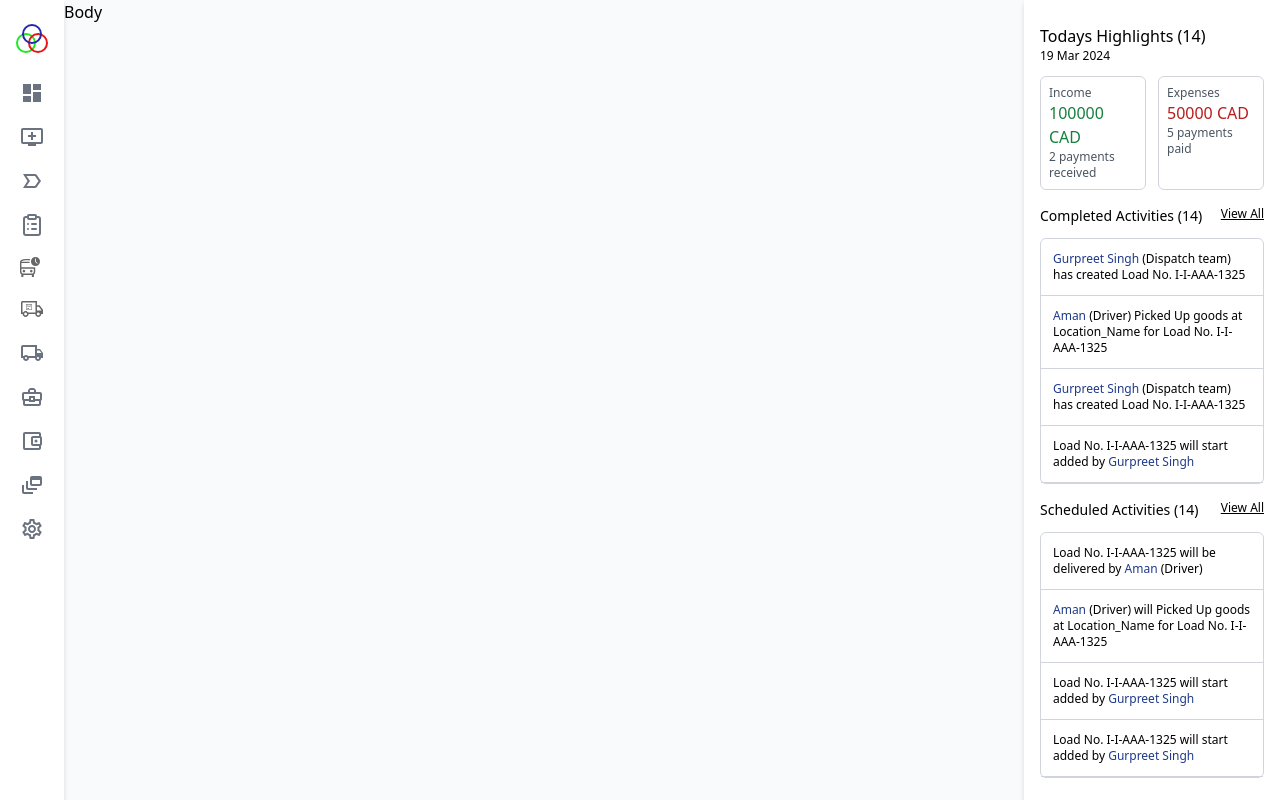
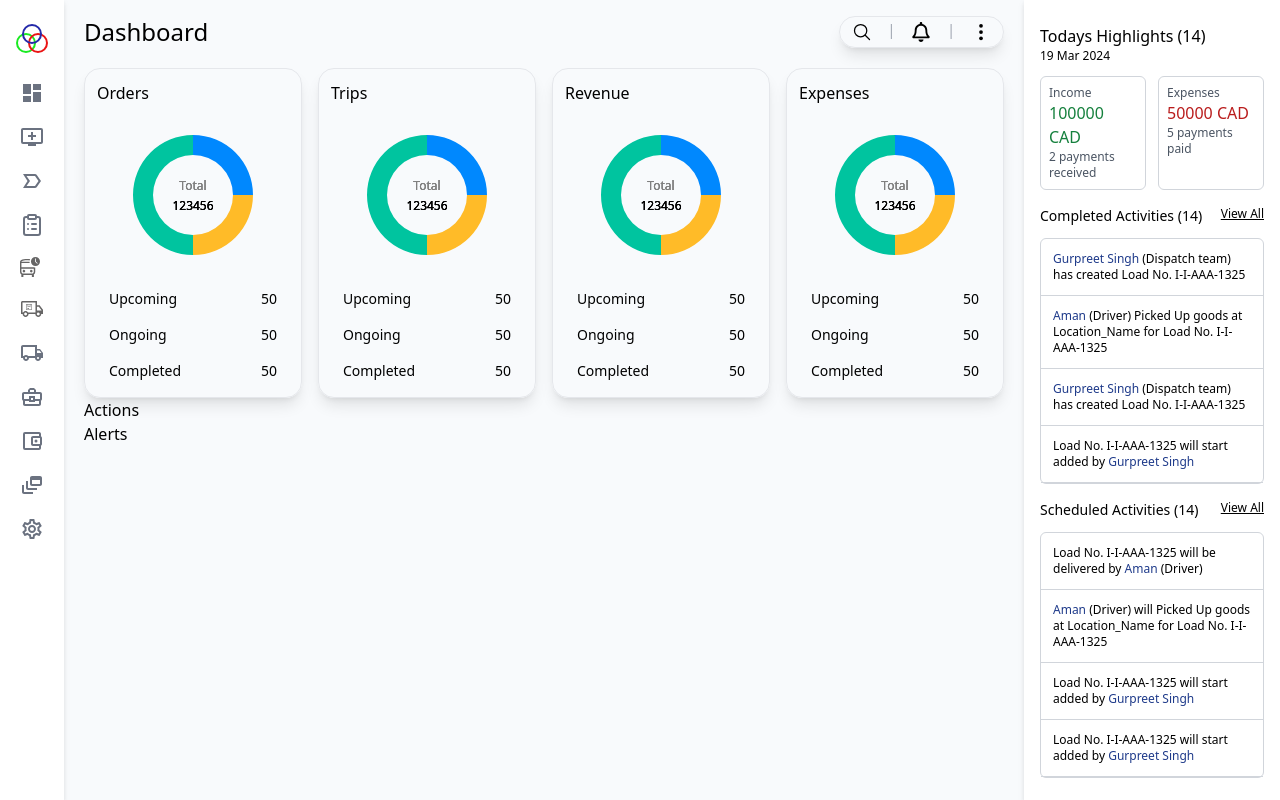
Before and after one commit to suryansh-bhatnagar/roa-assignment, a React (Create React App) app: page / in a window 1280 px wide. Built offline with nearby package versions, Linux system fonts and the light colour scheme.

Commit message:
Pie Charts section done

```diff
--- a/package.json
+++ b/package.json
@@ -10,6 +10,7 @@
     "react-dom": "^18.3.0",
     "react-icons": "^5.1.0",
     "react-scripts": "5.0.1",
+    "recharts": "^2.12.6",
     "web-vitals": "^2.1.4"
   },
   "scripts": {
--- /dev/null
+++ b/src/components/Body/Actions.jsx
@@ -0,0 +1,9 @@
+import React from 'react'
+
+const Actions = () => {
+  return (
+    <div>Actions</div>
+  )
+}
+
+export default Actions
--- /dev/null
+++ b/src/components/Body/Alerts.jsx
@@ -0,0 +1,9 @@
+import React from 'react'
+
+const Alerts = () => {
+  return (
+    <div>Alerts</div>
+  )
+}
+
+export default Alerts
--- a/src/components/Body/Body.jsx
+++ b/src/components/Body/Body.jsx
@@ -1,8 +1,18 @@
 import React from 'react'
+import Header from './Header'
+import Charts from './Charts'
+import Actions from './Actions'
+import Alerts from './Alerts'
 
 const Body = () => {
   return (
-    <div className='w-3/4 h-full bg-slate-50'>Body</div>
+    <div className='w-3/4 h-full bg-slate-50 px-5 pt-4'>
+      <Header/>
+      <Charts/>
+      <Actions/>
+      <Alerts/>
+
+    </div>
   )
 }
 
--- /dev/null
+++ b/src/components/Body/ChartCards.jsx
@@ -0,0 +1,19 @@
+import React from 'react'
+import PieChartWithText from './PieChartWithText'
+import GradientBlock from './GradientBlock'
+
+const ChartCards = ({title}) => {
+  return (
+    <div className='rounded-2xl shadow-lg border border-gray-200 p-3 font-medium'>
+        <p className=''>{title}</p>
+        <PieChartWithText/>
+        <div className='flex flex-col gap-2 '>
+            <GradientBlock fromColor={'amber-300'} title={'Upcoming'} number={50}/>
+            <GradientBlock fromColor={'indigo-500'} title={'Ongoing'} number={50}/>
+            <GradientBlock fromColor={'teal-400'} title={'Completed'} number={50}/>
+        </div>
+    </div>
+  )
+}
+
+export default ChartCards
--- /dev/null
+++ b/src/components/Body/Charts.jsx
@@ -0,0 +1,14 @@
+import React from 'react'
+import ChartCards from './ChartCards'
+const Charts = () => {
+  return (
+    <div className='flex w-full gap-4 mt-5'>
+       <div className="w-1/4"><ChartCards title='Orders' /></div>
+      <div className="w-1/4"><ChartCards  title='Trips' /></div>
+      <div className="w-1/4"><ChartCards  title='Revenue' /></div>
+      <div className="w-1/4"><ChartCards  title='Expenses' /></div>
+
+  </div>
+  )}
+
+export default Charts
--- /dev/null
+++ b/src/components/Body/GradientBlock.jsx
@@ -0,0 +1,12 @@
+import React from 'react'
+
+const GradientBlock = ({fromColor,title,number}) => {
+  return (
+    <div className={`flex justify-between px-3 py-1 text-sm rounded-md bg-gradient-to-l from-${fromColor}`}>
+        <div>{title}</div>
+        <div>{number}</div>
+    </div>
+  )
+}
+
+export default GradientBlock
--- /dev/null
+++ b/src/components/Body/Header.jsx
@@ -0,0 +1,23 @@
+import React from 'react'
+import { IoSearchOutline ,IoEllipsisVertical } from "react-icons/io5";
+import { FaRegBell } from "react-icons/fa";
+
+
+const Header = () => {
+  return (
+    <div className='flex justify-between'>
+        <div className='text-2xl font-medium'>
+            Dashboard
+        </div>
+        <div className='flex gap-4 rounded-full text-xl shadow-lg border border-gray-200 items-center px-3'>
+        <IoSearchOutline />
+       <span className='text-sm text-gray-400 pb-1 font-thin'>|</span>
+        <FaRegBell />
+        <span className='text-sm text-gray-400 pb-1 font-thin'>|</span>
+        <IoEllipsisVertical />
+        </div>
+    </div>
+  )
+}
+
+export default Header
--- /dev/null
+++ b/src/components/Body/PieChartWithText.jsx
@@ -0,0 +1,50 @@
+import React from 'react';
+import { PieChart, Pie, Cell, ResponsiveContainer } from 'recharts';
+
+const data = [
+  { name: 'Group A', value: 250 },
+  { name: 'Group B', value: 500 },
+  { name: 'Group C', value: 250 },
+];
+
+const COLORS = ['#0088FE', '#00C49F', '#FFBB28'];
+
+function CustomizedLabel({ cx, cy }) {
+  return (
+    <g>
+      <text x={cx} y={cy - 10} fontSize={12} fill="gray" textAnchor="middle" dominantBaseline="central">
+        Total
+      </text>
+      <text x={cx} y={cy + 10} fontSize={12} fontWeight={500} fill="black" textAnchor="middle" dominantBaseline="central">
+      123456
+      </text>
+    </g>
+  );
+}
+
+function PieChartWithText() {
+  return (
+    <ResponsiveContainer width="100%" height={180}>
+      <PieChart>
+        <Pie
+          data={data}
+          cx="50%"
+          cy="50%"
+          labelLine={false}
+          label={CustomizedLabel}
+          innerRadius={40}
+          outerRadius={60}
+          fill="#8884d8"
+          dataKey="value"
+          stroke="none"
+        >
+          {data.map((entry, index) => (
+            <Cell key={`cell-${index}`} fill={COLORS[index % COLORS.length]} />
+          ))}
+        </Pie>
+      </PieChart>
+    </ResponsiveContainer>
+  );
+}
+
+export default PieChartWithText;
```
Also changed, not shown: 1 other file (tests, documents, lock files or other folders).
